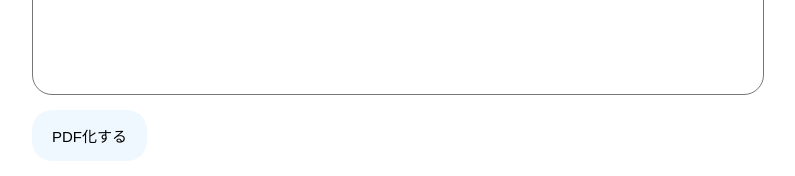
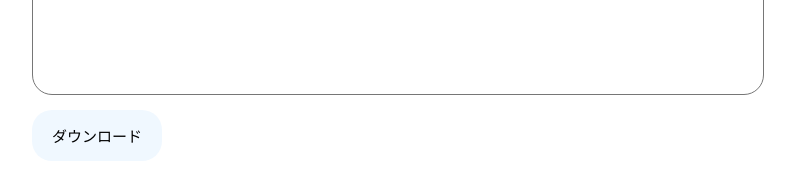
Before and after one commit to daisuke08253649/Whisper_ChatGPT, a Flask app: page /edit in a window 1280 px wide. Shown: the part 643-819 px from the top of the page, without its empty margins (242-1037 px from the left). Run offline with Flask 2, Linux system fonts and the light colour scheme; parts of the project's set-up code (start-up, migrations or seed data) failed here and were passed over.

Commit message:
Update edit.html

```diff
--- a/templates/edit.html
+++ b/templates/edit.html
@@ -6,7 +6,7 @@
 <div class="edit_page">
   <form action="/edit_download_pdf" method="POST" target="_blank">
     <textarea name="edited_data">{{ edit_text }}</textarea>
-    <button class="save">PDF化する</button>
+    <button class="save">ダウンロード</button>
   </form>
 </div>
 {% endblock %}
```
